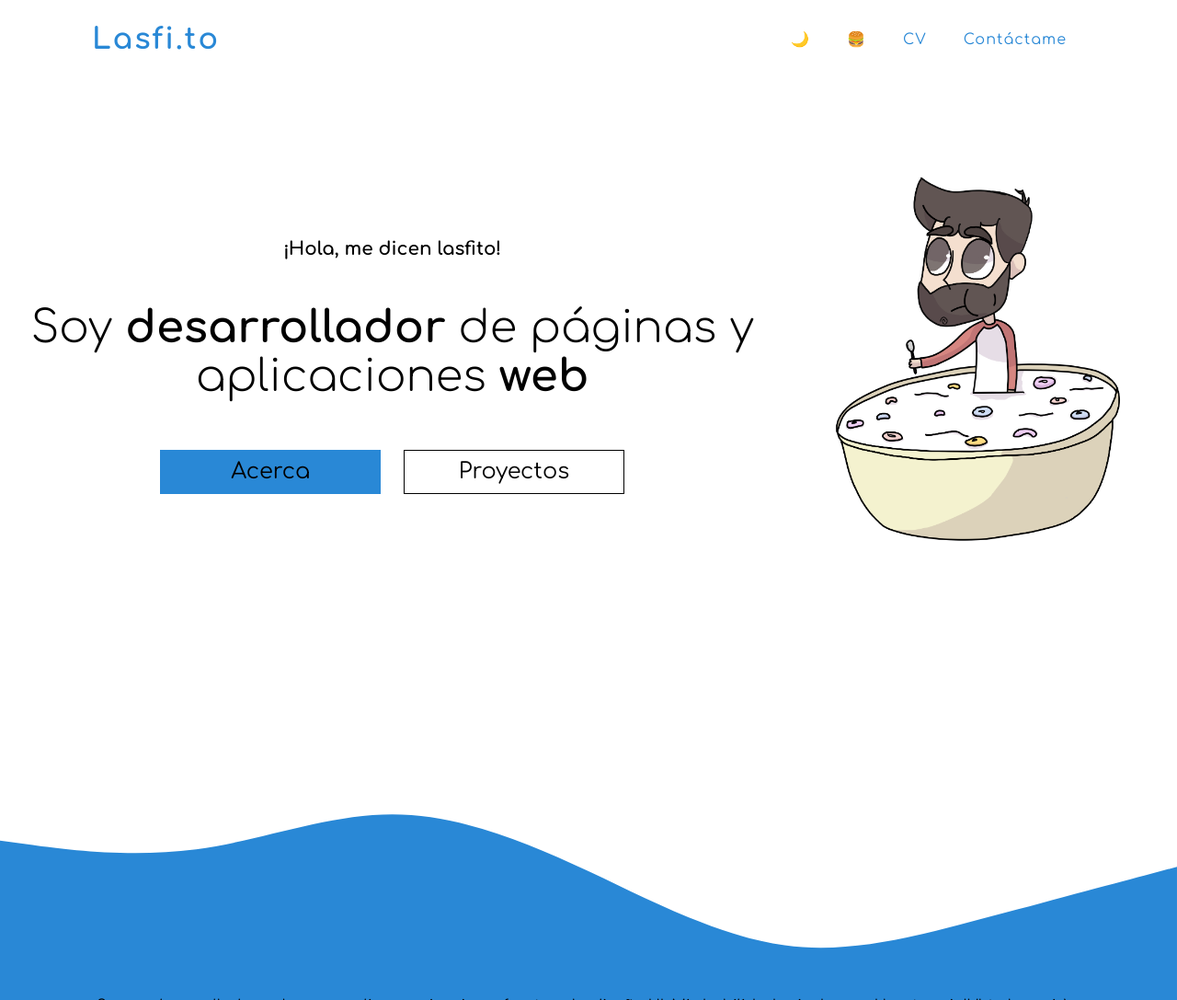
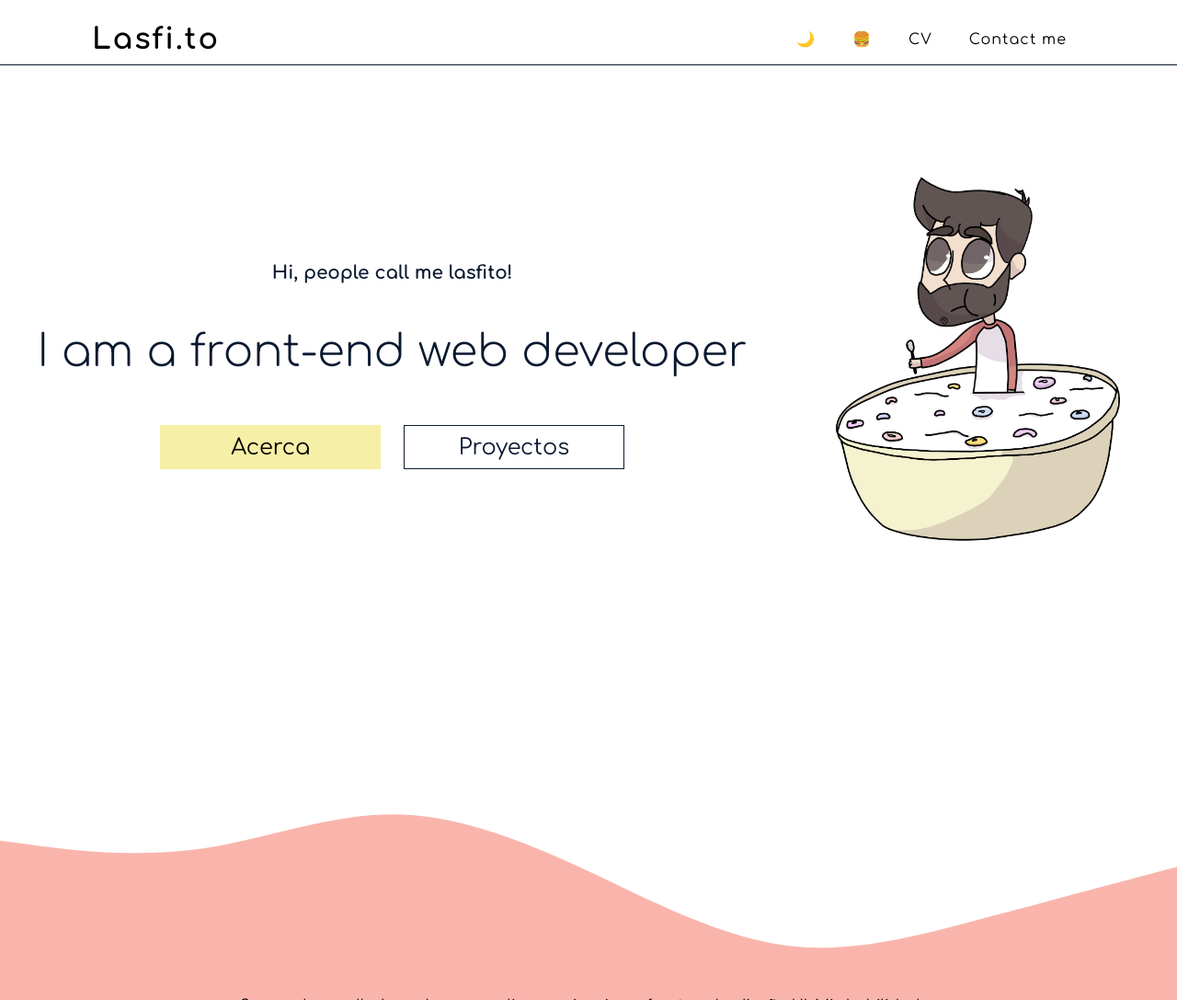
Before and after one commit to lasfi/cv, a plain HTML site: page index.html in a window 1280 px wide. Shown: the top 1087 px of the page at 92% size. Drawn offline with Linux system fonts and the light colour scheme.

Commit message:
traduccion automatica

```diff
--- a/global.css
+++ b/global.css
@@ -12,11 +12,11 @@
 :root {
   /* clasicos */
   --fondo: #fff;
-  --opuFondo: #000;
+  --opuFondo: #0a192f;
   /* botones */
   --primario: #2988d6;
-  --secundario: rgb(39, 88, 37);
-  --destacado: rgb(250, 155, 91);
+  --secundario: #f9b5ac;
+  --destacado: #f6efa6;
   /* texto */
   --textoPrin: black;
   --textoSecun: black;
@@ -43,9 +43,9 @@ body.oscuro {
   --fondo: #0a192f;
   --opuFondo: #ccd6f6;
   /* botones */
-  --primario: rgb(41, 136, 214);
-  --secundario: rgb(39, 88, 37);
-  --destacado: rgb(235, 77, 77);
+  --primario: #fff;
+  --secundario: #ccd6f6;
+  --destacado: rgb(203, 253, 218);
   /* texto */
   --textoPrin: #ccd6f6;
   --textoSecun: #8892b0;
@@ -68,12 +68,13 @@ header {
   transition: var(--trans);
   z-index: 9;
   background: var(--fondo);
+  border-bottom: 1px solid var(--opuFondo);
 }
 
 header > .logo {
   /* position: relative; */
   font-weight: bold;
-  color: var(--primario);
+  color: var(--parrafos);
   text-decoration: none;
   font-size: 2rem;
   letter-spacing: 2px;
@@ -96,7 +97,7 @@ header > ul > li {
 header > ul > li > a {
   /* position: relative; */
   text-decoration: none;
-  color: var(--primario);
+  color: var(--parrafos);
   letter-spacing: 1px;
   font-weight: 400;
   margin: 0px 20px;
@@ -111,10 +112,10 @@ header.sticky {
 header.display {
   display: none;
 }
-
+/*
 header.sticky * {
   color: var(--primario);
-}
+} */
 h1 {
   font-size: 3rem;
   text-align: center;
@@ -175,13 +176,13 @@ img {
 }
 
 .btn-prime {
-  background: var(--primario);
+  background: var(--destacado);
   border: none;
-  box-shadow: inset 0 0 0 0 var(--destacado);
+  box-shadow: inset 0 0 0 0 var(--primario);
 }
 
 .btn-prime:hover {
-  box-shadow: inset 300px 0 0 0 var(--destacado);
+  box-shadow: inset 300px 0 0 0 var(--primario);
 }
 
 .btn-hueco {
@@ -191,7 +192,7 @@ img {
 }
 
 .curve {
-  background-color: var(--primario);
+  background-color: var(--secundario);
   text-align: center;
 }
 
@@ -204,8 +205,46 @@ img {
 }
 
 .curve.upper {
-  background: white;
+  background: var(--fondo);
 }
 
-/*
-wenas wenas  */
+p#acerca {
+  margin-left: auto;
+  margin-right: auto;
+  padding: 0px 15rem;
+}
+
+@media screen and (max-width: 900px) {
+  p#acerca {
+    padding: 0px 2rem;
+    color: white;
+  }
+
+  .herosup {
+    flex-direction: column-reverse;
+  }
+
+  .hero {
+    height: auto;
+  }
+
+  h1 {
+    font-size: 1.5rem;
+    text-align: center;
+    font-weight: 300;
+    margin: 1.5rem 0;
+  }
+
+  h3 {
+    font-size: 1rem;
+    text-align: center;
+  }
+
+  button {
+    cursor: pointer;
+    margin: 3px 5px;
+    font-size: 1rem;
+    width: 10srem;
+    height: 2rem;
+  }
+}
--- a/index.html
+++ b/index.html
@@ -8,7 +8,7 @@
     <link rel="stylesheet" href="global.css" />
   </head>
   <body>
-    <header class='display'>
+    <header class="display">
       <a href="#" class="logo">Lasfi.to</a>
       <ul>
         <li><a id="btn-tema" href="#">🌙</a></li>
@@ -36,7 +36,7 @@
     <div class="curve upper">
       <svg xmlns="http://www.w3.org/2000/svg" viewBox="0 0 1440 319">
         <path
-          fill="#2988d6"
+          fill="var(--secundario)"
           fill-opacity="1"
           d="M0,128L40,133.3C80,139,160,149,240,138.7C320,128,400,96,480,96C560,96,640,128,720,165.3C800,203,880,245,960,256C1040,267,1120,245,1200,224C1280,203,1360,181,1400,170.7L1440,160L1440,320L1400,320C1360,320,1280,320,1200,320C1120,320,1040,320,960,320C880,320,800,320,720,320C640,320,560,320,480,320C400,320,320,320,240,320C160,320,80,320,40,320L0,320Z"
         ></path>
@@ -47,10 +47,11 @@
         Soy un desarrollador web con amplia experiencia en front-end y diseño
         UI. Mis habilidades incluyen el 'santo grial' (html, css, js) y
         librerías como gatsby y react.
+        <ul><li>1</li><li>2</li></ul>
       </p>
       <svg xmlns="http://www.w3.org/2000/svg" viewBox="0 0 1440 319">
         <path
-          fill="#fff"
+          fill="var(--fondo)"
           fill-opacity="1"
           d="M0,128L40,133.3C80,139,160,149,240,138.7C320,128,400,96,480,96C560,96,640,128,720,165.3C800,203,880,245,960,256C1040,267,1120,245,1200,224C1280,203,1360,181,1400,170.7L1440,160L1440,320L1400,320C1360,320,1280,320,1200,320C1120,320,1040,320,960,320C880,320,800,320,720,320C640,320,560,320,480,320C400,320,320,320,240,320C160,320,80,320,40,320L0,320Z"
         ></path>
--- a/script.js
+++ b/script.js
@@ -5,12 +5,35 @@ let btnTema = document.getElementById("btn-tema");
 let idiomaActual = "español";
 let idioma = 0; // 0 para espanol y 1 para ingles;
 let temaActual = "claro";
+let texto = {
+  contacto: ["Contáctame", "Contact me"],
+  saludo: ["¡Hola, me dicen lasfito!", "Hi, people call me lasfito!"],
+  hook: [
+    "Soy desarrollador de páginas y aplicaciones web",
+    "I am a front-end web developer",
+  ],
+};
+
+const getLanguage = () =>
+  navigator.userLanguage ||
+  (navigator.languages &&
+    navigator.languages.length &&
+    navigator.languages[0]) ||
+  navigator.language ||
+  navigator.browserLanguage ||
+  navigator.systemLanguage;
+var idiomaUsuario = getLanguage().slice(0, 2);
+
+//traducir automaticamente
+if (idiomaUsuario === "en") {
+  tradEng();
+}
 
 //sticky header mostrar
 window.addEventListener("scroll", () => {
   let header = document.querySelector("header");
   // header.classList.toggle("sticky", window.scrollY > 500);
-  header.classList.remove("display", window.scrollY > 500);
+  header.classList.toggle("display", window.scrollY > 1000);
 });
 
 //idioma
@@ -60,8 +83,3 @@ function tradEng() {
   btnIdioma.textContent = "🍔";
   idioma = 1;
 }
-
-let texto = {
-  contacto: ["Contáctame", "Contact me"],
-  saludo: ["¡Hola, me dicen lasfito!", "Hi, people call me lasfito!"],
-};
```
